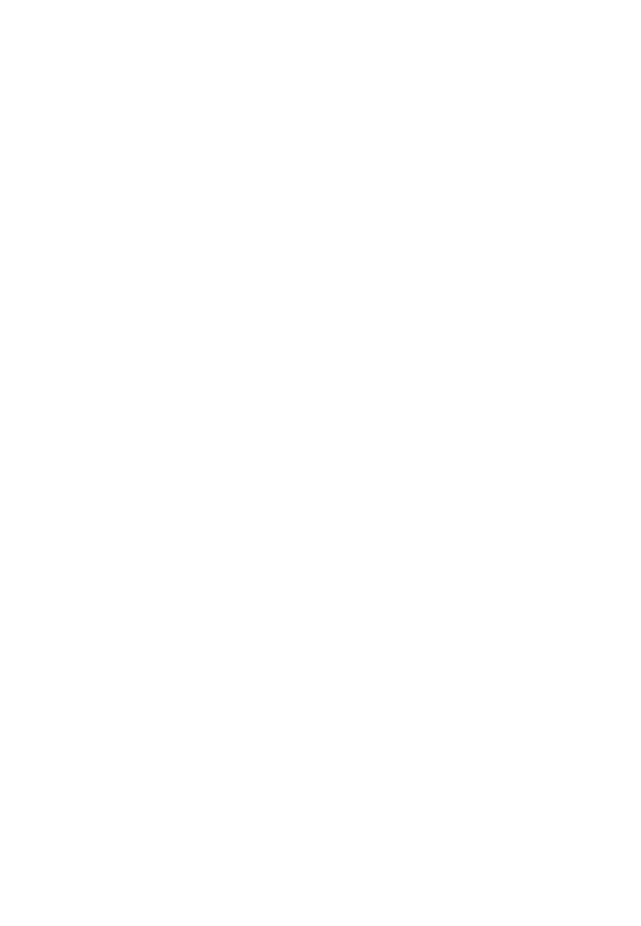
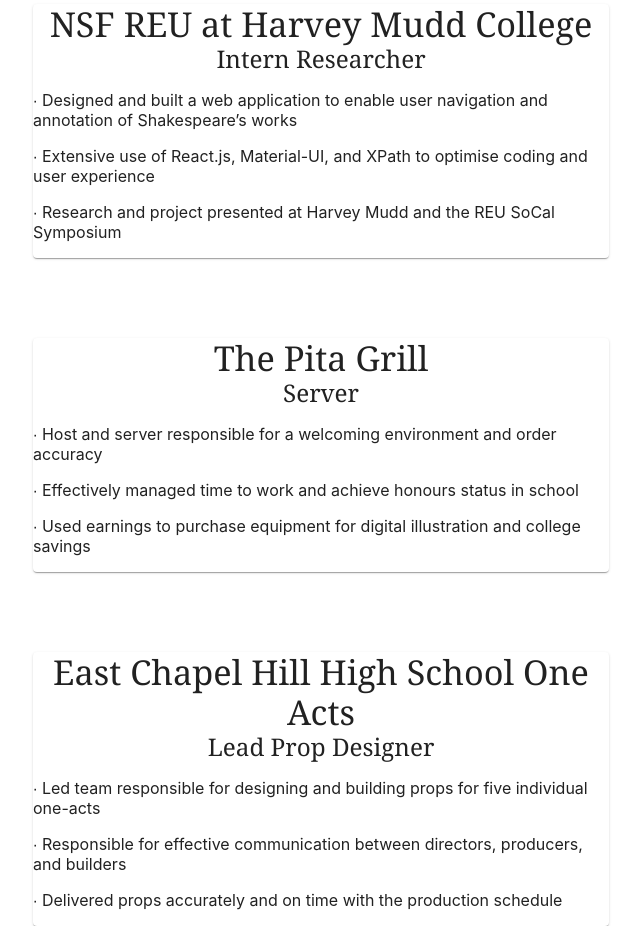
Before and after one commit to AnyaBrynn/online-cv, a React (Create React App) app: page /work in a window 1280 px wide. Shown: the part 140-1066 px from the top of the page, without its empty margins (31-672 px from the left). Before the commit the page ends 800 px from the top, so only its background shows below. Built offline with nearby package versions, Linux system fonts and the light colour scheme.

Commit message:
Added initial cv info

```diff
--- a/src/App.js
+++ b/src/App.js
@@ -3,7 +3,7 @@
 
 
 import Home from './Pages/Home/Home';
-import Resume from './Pages/Resume/Resume';
+import Work from './Pages/Work/Work';
 import About from './Pages/About/About';
 import Contact from './Pages/Contact/Contact';
 
@@ -69,7 +69,7 @@
     <div className="App">
       <Routes>
         <Route path="/online-cv" element={<Home />}/>
-        <Route path="/work" element={<Resume />} />
+        <Route path="/work" element={<Work />} />
         <Route path="/about" element={<About />} />
         <Route path="/contact" element={<Contact />} />
       </Routes>
--- a/src/Components/ResumeInfo/ResumeInfo.js
+++ b/src/Components/ResumeInfo/ResumeInfo.js
@@ -0,0 +1,105 @@
+import React from 'react'
+import { Typography, Card } from '@mui/material'
+import List from '@mui/material/List'
+import ListItem from '@mui/material/List'
+import Container from '@mui/material/Container'
+import Box from '@mui/material/Box'
+
+
+function Contact() {
+  return (
+    <main>
+    {/* option to view full resume  */}
+
+    {/* HMU  */}
+    <Container sx={{pt:10, }}>
+    <Card sx={{width:"50%"}}>
+        <Typography variant="h3">
+        NSF REU at Harvey Mudd College
+        </Typography>
+        <Typography variant="h4">
+        Intern Researcher
+        </Typography>
+        <List align='left'>
+            <ListItem>
+                <Typography variant='p'>
+                ∙ Designed and built a web application to enable user navigation and annotation of Shakespeare’s works
+                </Typography>
+            </ListItem>
+            <ListItem>
+                <Typography variant='p'>
+                ∙ Extensive use of React.js, Material-UI, and XPath to optimise coding and user experience
+                </Typography>
+            </ListItem>
+            <ListItem>
+                <Typography variant='p'>
+                ∙ Research and project presented at Harvey Mudd and the REU SoCal Symposium
+                </Typography>
+            </ListItem>
+        </List>
+    </Card>
+    </Container>
+
+    {/* Server */}
+    <Container sx={{pt:10, }}>
+    <Card sx={{width:"50%"}}>
+        <Typography variant="h3">
+        The Pita Grill
+        </Typography>
+        <Typography variant="h4">
+        Server
+        </Typography>
+        <List align='left'>
+            <ListItem>
+                <Typography variant='p'>
+                ∙ Host and server responsible for a welcoming environment and order accuracy
+                </Typography>
+            </ListItem>
+            <ListItem>
+                <Typography variant='p'>
+                ∙ Effectively managed time to work and achieve honours status in school
+                </Typography>
+            </ListItem>
+            <ListItem>
+                <Typography variant='p'>
+                ∙ Used earnings to purchase equipment for digital illustration and college savings
+                </Typography>
+            </ListItem>
+        </List>
+    </Card>
+    </Container>
+
+    {/* Prop designer  */}
+    <Container sx={{pt:10, }}>
+    <Card sx={{width:"50%"}}>
+        <Typography variant="h3">
+        East Chapel Hill High School One Acts
+        </Typography>
+        <Typography variant="h4">
+        Lead Prop Designer
+        </Typography>
+        <List align='left'>
+            <ListItem>
+                <Typography variant='p'>
+                ∙ Led team responsible for designing and building props for five individual one-acts
+                </Typography>
+            </ListItem>
+            <ListItem>
+                <Typography variant='p'>
+                ∙ Responsible for effective communication between directors, producers, and builders
+                </Typography>
+            </ListItem>
+            <ListItem>
+                <Typography variant='p'>
+                ∙ Delivered props accurately and on time with the production schedule
+                </Typography>
+            </ListItem>
+        </List>
+    </Card>
+    </Container>
+
+    </main>
+  )
+}
+
+export default Contact
--- a/src/Pages/Resume/Resume.js
+++ b/src/Pages/Work/Work.js
@@ -1,12 +1,13 @@
 import React from 'react'
 import NavBar from '../../Components/NavBar/NavBar'
+import ResumeInfo from '../../Components/ResumeInfo/ResumeInfo'
 
 
 function Resume() {
   return (
     <div>
       <NavBar />
-      <h1>Resume</h1>
+      <ResumeInfo />
     </div>
   )
 }
```
Also changed, not shown: src/Components/WorkNav/WorkNav.js (added), src/Pages/Work/Work.css (added).
